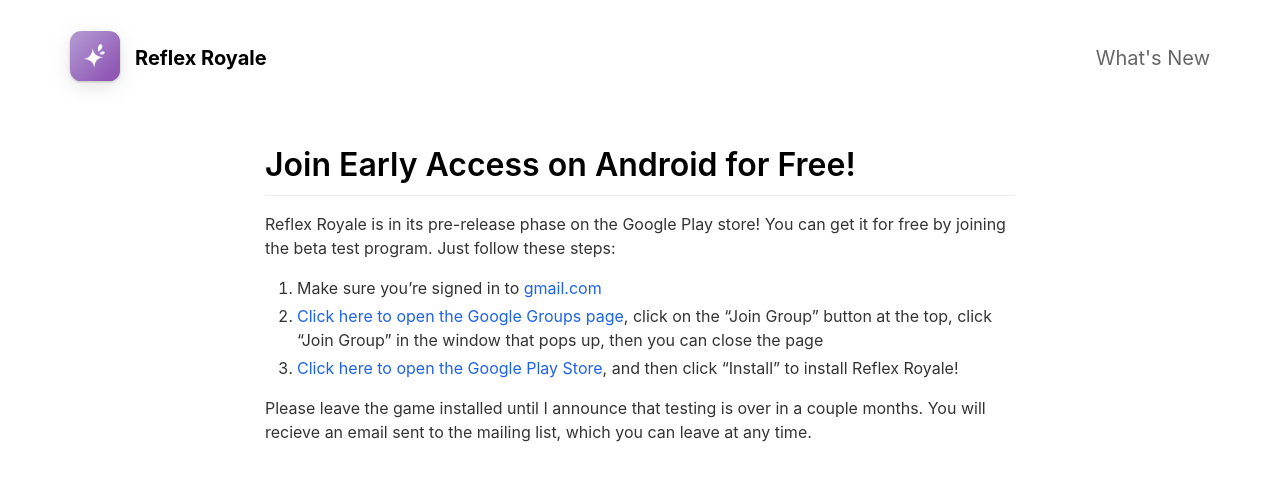
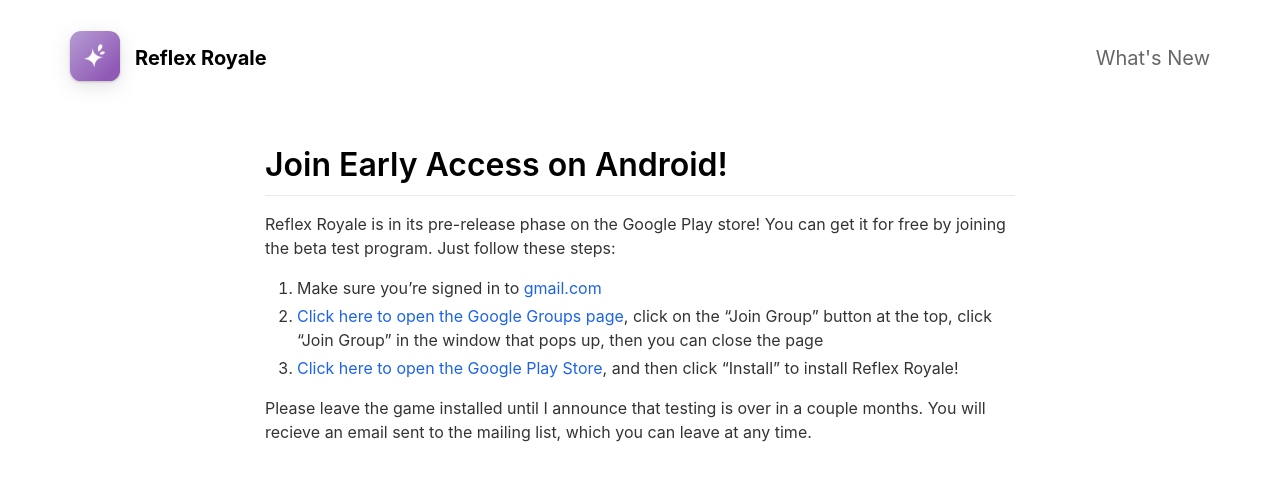
Before and after one commit to sabslikesobs/reflexroyalesite, a Jekyll site: the page built from _pages/androidtest.md, in a window 1280 px wide. Shown: the top 481 px of the page. Built offline with Jekyll 4.4.1, drawn with Linux system fonts in a browser that asks for light colours; nearby versions of some CDN libraries.

Commit message:
Update androidtest.md

```diff
--- a/_pages/androidtest.md
+++ b/_pages/androidtest.md
@@ -4,7 +4,7 @@ title: Android EA
 include_in_header: false
 ---
 
-# Join Early Access on Android for Free!
+# Join Early Access on Android!
 
 Reflex Royale is in its pre-release phase on the Google Play store! You can get it for free by joining the beta test program. Just follow these steps:
 
```
